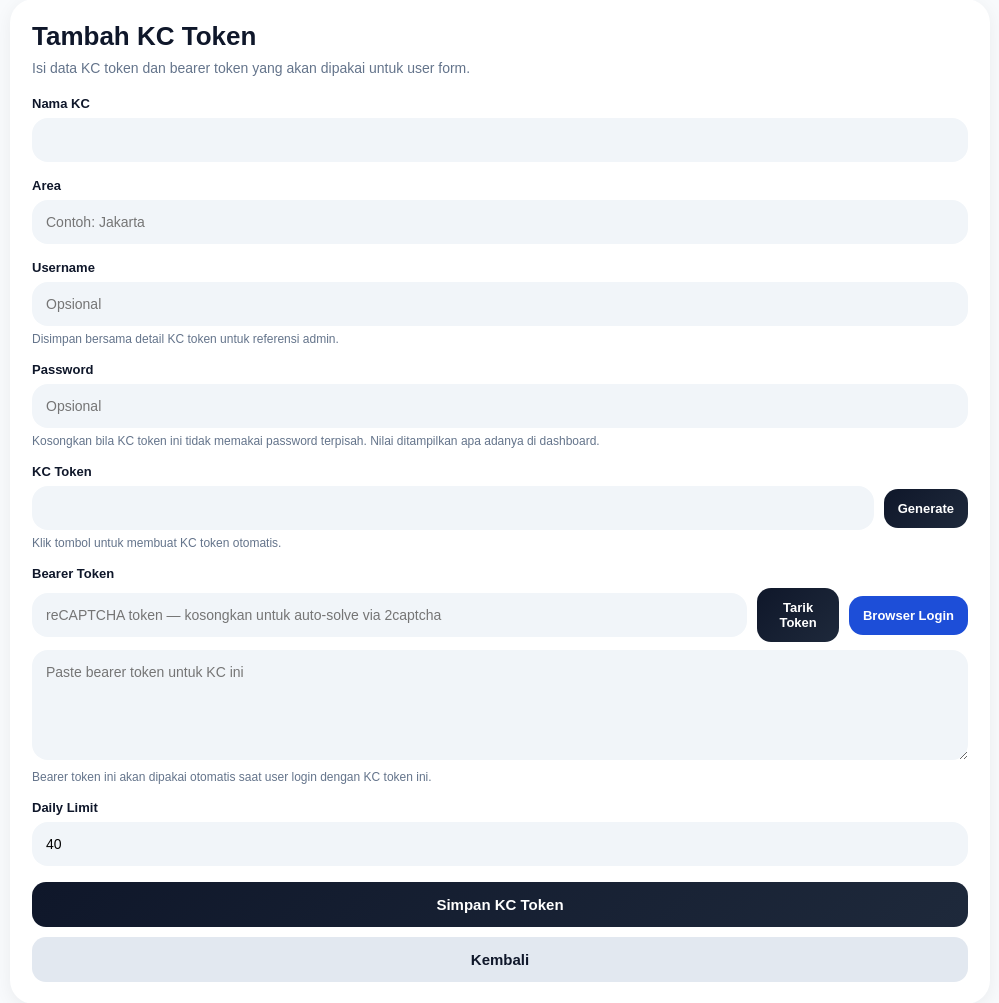
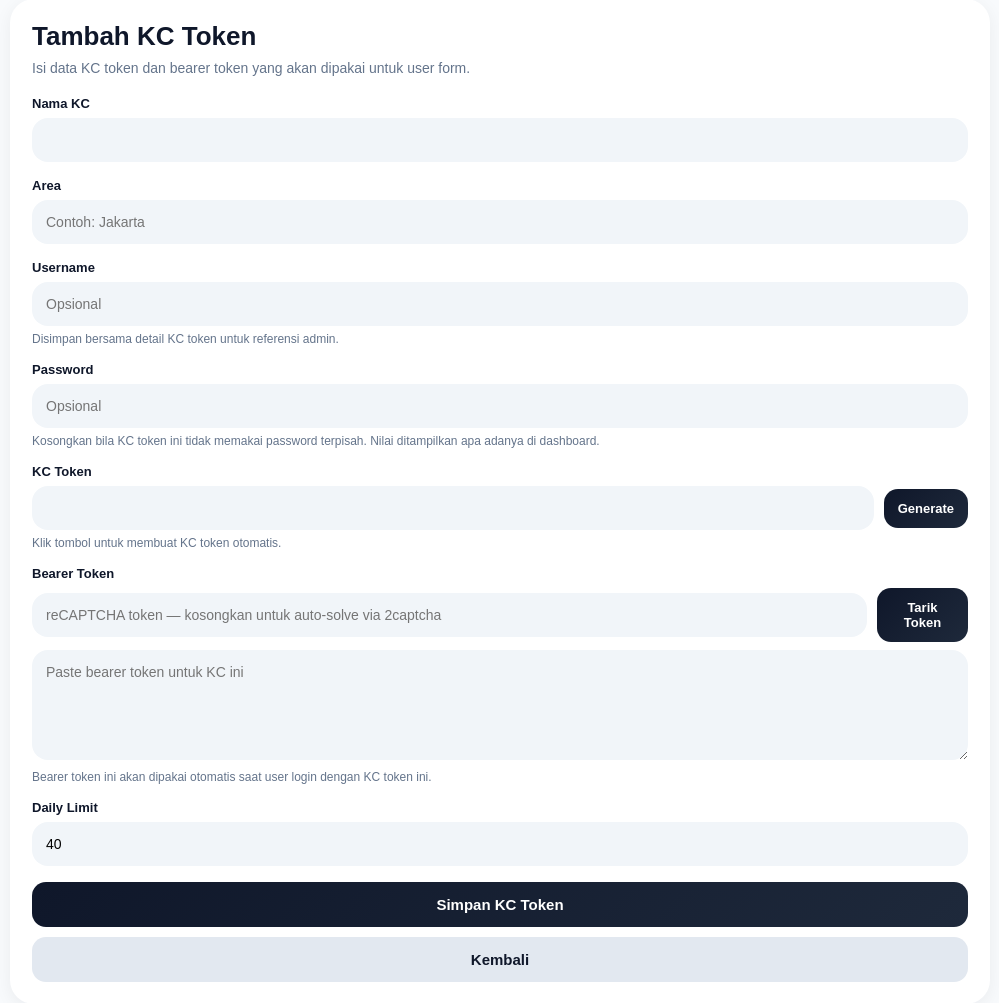
Before and after one commit to Ilham-BTR/Form-App, a Flask app: page /admin/token/add in a window 1280 px wide. Shown: the part 25-1028 px from the top of the page, without its empty margins (140-1139 px from the left). Run offline with Flask 3, Linux system fonts and the light colour scheme; the visitor is signed in with stand-in values (Sample User, id 1); parts of the project's set-up code (start-up, migrations or seed data) failed here and were passed over; some libraries are stand-ins or nearby versions.

Commit message:
Remove Browser Login button and Playwright dependency
Co-Authored-By: Claude Sonnet 4.6 <noreply@anthropic.com>

```diff
--- a/railway.json
+++ b/railway.json
@@ -1,9 +1,6 @@
 {
   "$schema": "https://railway.app/railway.schema.json",
-  "build": {
-    "buildCommand": "pip install -r requirements.txt && python -m playwright install chromium --with-deps"
-  },
-  "deploy": {
+"deploy": {
     "startCommand": "gunicorn --workers 1 --threads 8 --timeout 180 app:app",
     "healthcheckPath": "/health",
     "healthcheckTimeout": 120,
--- a/requirements.txt
+++ b/requirements.txt
@@ -4,4 +4,3 @@ python-dotenv
 openpyxl
 psycopg[binary]
 gunicorn
-playwright
--- a/templates/admin_token_form.html
+++ b/templates/admin_token_form.html
@@ -218,9 +218,6 @@
             <button type="button" class="btn btn-sm" id="btn-tarik" onclick="tarikToken()">
               Tarik Token
             </button>
-            <button type="button" class="btn btn-sm" id="btn-browser" onclick="browserLogin()" style="background:#1d4ed8;white-space:nowrap;">
-              Browser Login
-            </button>
           </div>
           <div id="sl-status" style="font-size:12px;margin-bottom:6px;display:none;"></div>
           <textarea
@@ -300,40 +297,6 @@
       }
     }
 
-    async function browserLogin() {
-      const username = document.querySelector('input[name="kc_username"]').value.trim();
-      const password = document.querySelector('input[name="kc_password"]').value.trim();
-      const btn = document.getElementById('btn-browser');
-
-      if (!username) { showSlStatus('Username kosong.', 'error'); return; }
-      if (!password) { showSlStatus('Password kosong.', 'error'); return; }
-
-      btn.disabled = true;
-      btn.textContent = '...';
-      showSlStatus('Browser dibuka, tunggu hingga login selesai (maks 60 detik)...', 'info');
-
-      try {
-        const res = await fetch('/admin/single-login/browser-token', {
-          method: 'POST',
-          headers: { 'Content-Type': 'application/json' },
-          body: JSON.stringify({ username, password, headless: false }),
-          signal: AbortSignal.timeout(90000)
-        });
-        const data = await res.json();
-        if (data.success && data.token) {
-          document.getElementById('bearer_token').value = data.token;
-          showSlStatus('Token berhasil diambil via browser (source: ' + data.token_source + ').', 'ok');
-        } else {
-          showSlStatus(data.error || 'Token tidak ditemukan.', 'error');
-        }
-      } catch (e) {
-        showSlStatus('Gagal: ' + e.message, 'error');
-      } finally {
-        btn.disabled = false;
-        btn.textContent = 'Browser Login';
-      }
-    }
-
     function showSlStatus(msg, type) {
       const el = document.getElementById('sl-status');
       el.textContent = msg;
```
